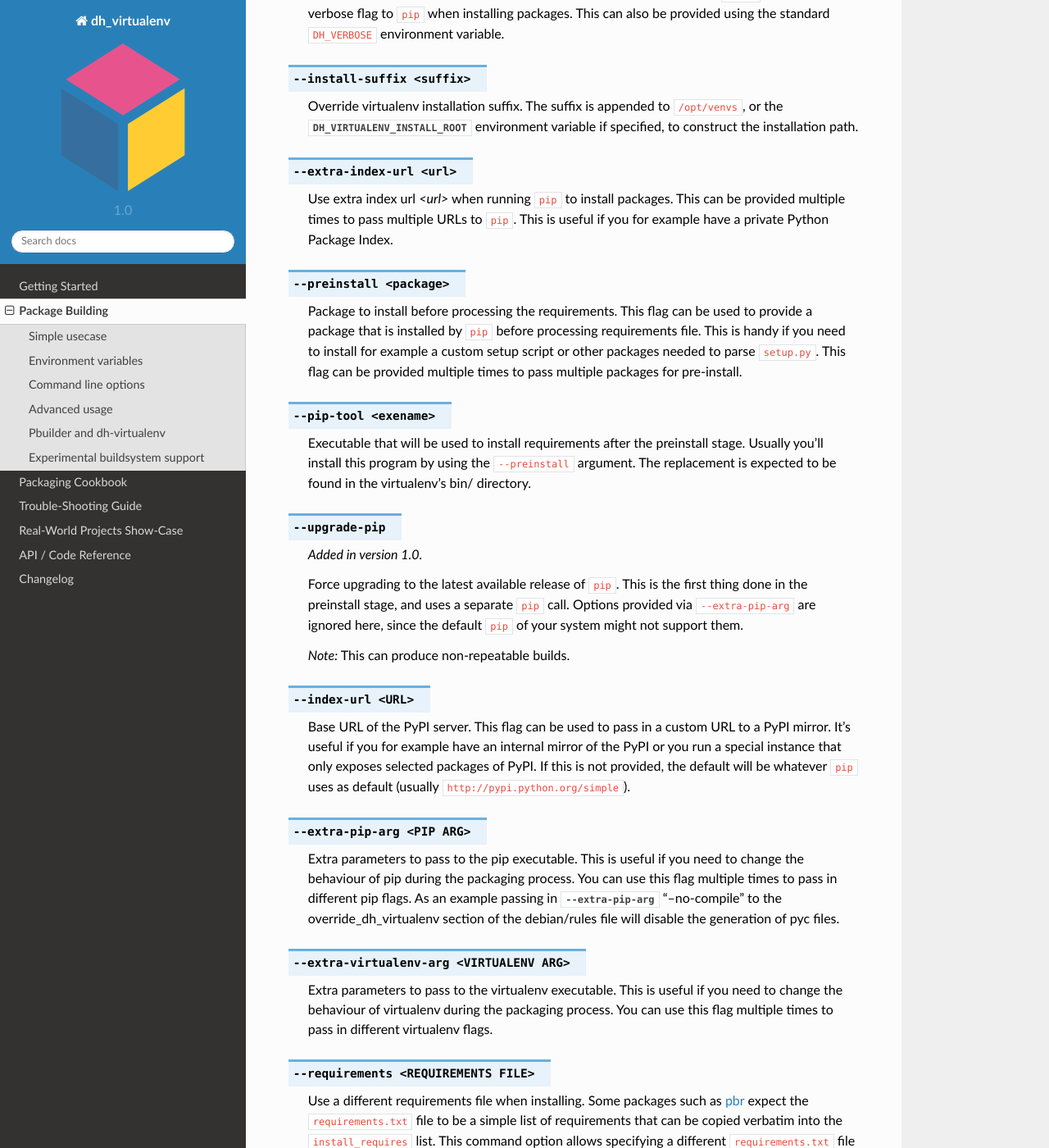
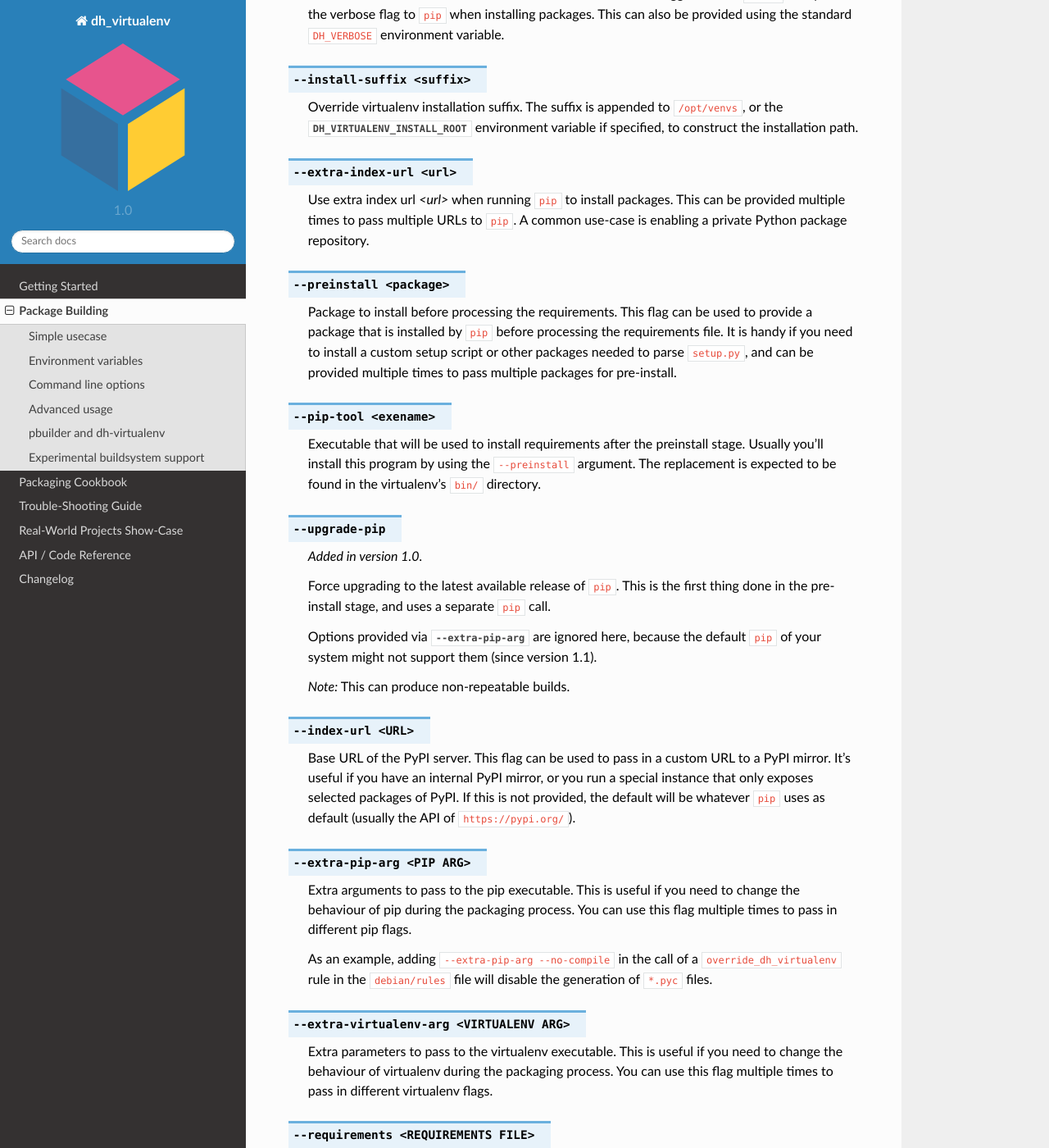
Before and after one commit to spotify/dh-virtualenv, a Sphinx documentation site: the page built from doc/usage.rst, in a window 1280 px wide and 1400 px high, scrolled down 1686 px. Shown: the whole window at 82% size. Built offline with Sphinx 7.4.7 and the Read the Docs theme 2.0.0, drawn with Linux system fonts in a browser that asks for light colours; some of the changed text lies outside the part shown.

Commit message:
docs: rework of 'usage'

```diff
--- a/doc/usage.rst
+++ b/doc/usage.rst
@@ -2,34 +2,35 @@
  Package Building
 ==================
 
-Building packages with *dh-virtualenv* is relatively easy to start
-with but it also supports lot of customization to fit in your general
-needs.
+Building packages with *dh-virtualenv* is relatively easy to start with,
+but it also supports lot of customization to match your specific needs.
 
 By default, *dh-virtualenv* installs your packages under
-``/opt/venvs/<packagename>``. The package name is provided by
+``/opt/venvs/«packagename»``. The package name is provided by
 the ``debian/control`` file.
 
-To use an alternative install prefix, add a line like
+To use an alternative install prefix, add a line like the following
+to the top of your ``debian/rules`` file.
 
 .. code-block:: make
 
-  export DH_VIRTUALENV_INSTALL_ROOT=</your/custom/install/dir>
+    export DH_VIRTUALENV_INSTALL_ROOT=«/your/custom/install/dir»
 
-to the top of your ``debian/rules`` file. dh_virtualenv will use
+dh_virtualenv will now use the value of
 :envvar:`DH_VIRTUALENV_INSTALL_ROOT` instead of ``/opt/venvs``
 when it constructs the install path.
 
-To use an install suffix other than the package name, call the
-``dh_virtualenv`` command using the :option:`--install-suffix` command
-line option. See Advanced Usage for further information on passing
+To use an install suffix other than the package name, call
+``dh_virtualenv`` using the :option:`--install-suffix` command
+line option. See :ref:`advanced-usage` for further information on passing
 options.
+
 
 Simple usecase
 ==============
 
 To signal debhelper to use *dh-virtualenv* for building your
-package, you need to pass ``--with python-virtualenv`` to debhelper
+package, you need to pass ``--with python-virtualenv`` to the debhelper
 sequencer.
 
 In a nutshell, the simplest ``debian/rules`` file to build using
@@ -37,10 +38,10 @@
 
 .. code-block:: make
 
-  #!/usr/bin/make -f
+    #!/usr/bin/make -f
 
-  %:
-  	dh $@ --with python-virtualenv
+    %:
+            dh $@ --with python-virtualenv
 
 However, the tool makes a few assumptions of your project's structure:
 
@@ -65,27 +66,28 @@
 
    Define a custom root location to install your package(s). The
    resulting location for a specific package will be
-   ``/path/to/install/root/<packagename>`` unless
-   :option:`--install-suffix` is used.
+   ``$DH_VIRTUALENV_INSTALL_ROOT/«<packagename»``,
+   unless :option:`--install-suffix` is also used to change ``«<packagename»``.
+
 
 Command line options
 ====================
 
-To change the default behavior the ``dh_virtualenv`` command accepts a
+To change its default behavior, the ``dh_virtualenv`` command accepts a
 few command line options:
 
 .. cmdoption:: -p <package>, --package <package>
 
-   Act on the package named *<package>*
+   Act on the package named *<package>*.
 
 .. cmdoption:: -N <package>, --no-package <package>
 
-   Do not act on the specified package
+   Do not act on the specified package.
 
 .. cmdoption:: -v, --verbose
 
-   Turn on verbose mode. This has a few effects: it sets root logger
-   level to ``DEBUG`` and passes verbose flag to ``pip`` when
+   Turn on verbose mode. This has a few effects: it sets the root logger
+   level to ``DEBUG``, and passes the verbose flag to ``pip`` when
    installing packages. This can also be provided using the standard
    ``DH_VERBOSE`` environment variable.
 
@@ -100,16 +102,15 @@
 
    Use extra index url *<url>* when running ``pip`` to install
    packages. This can be provided multiple times to pass multiple URLs
-   to ``pip``. This is useful if you for example have a private Python
-   Package Index.
+   to ``pip``. A common use-case is enabling a private Python package repository.
 
 .. cmdoption:: --preinstall <package>
 
    Package to install before processing the requirements. This flag
    can be used to provide a package that is installed by ``pip``
-   before processing requirements file. This is handy if you need to
-   install for example a custom setup script or other packages needed
-   to parse ``setup.py``. This flag can be provided multiple times to
+   before processing the requirements file. It is handy if you need to
+   install a custom setup script or other packages needed
+   to parse ``setup.py``, and can be provided multiple times to
    pass multiple packages for pre-install.
 
 .. cmdoption:: --pip-tool <exename>
@@ -117,37 +118,40 @@
    Executable that will be used to install requirements after the
    preinstall stage.  Usually you'll install this program by using the
    ``--preinstall`` argument. The replacement is expected to be found
-   in the virtualenv's bin/ directory.
+   in the virtualenv's ``bin/`` directory.
 
 .. cmdoption:: --upgrade-pip
 
    .. versionadded:: 1.0
 
    Force upgrading to the latest available release of ``pip``.
-   This is the first thing done in the preinstall stage,
+   This is the first thing done in the pre-install stage,
    and uses a separate ``pip`` call.
-   Options provided via ``--extra-pip-arg`` are ignored here,
-   since the default ``pip`` of your system might not support them.
+
+   Options provided via :option:`--extra-pip-arg` are ignored here,
+   because the default ``pip`` of your system might not support them
+   (since version 1.1).
 
    *Note:* This can produce non-repeatable builds.
 
 .. cmdoption:: --index-url <URL>
 
    Base URL of the PyPI server. This flag can be used to pass in a
-   custom URL to a PyPI mirror. It's useful if you for example have an
-   internal mirror of the PyPI or you run a special instance that only
+   custom URL to a PyPI mirror. It's useful if you have an
+   internal PyPI mirror, or you run a special instance that only
    exposes selected packages of PyPI. If this is not provided, the
-   default will be whatever ``pip`` uses as default (usually
-   ``http://pypi.python.org/simple``).
+   default will be whatever ``pip`` uses as default (usually the API of
+   ``https://pypi.org/``).
 
 .. cmdoption:: --extra-pip-arg <PIP ARG>
 
-   Extra parameters to pass to the pip executable. This is useful if
+   Extra arguments to pass to the pip executable. This is useful if
    you need to change the behaviour of pip during the packaging process.
    You can use this flag multiple times to pass in different pip flags.
-   As an example passing in :option:`--extra-pip-arg` "--no-compile" to the
-   override_dh_virtualenv section of the debian/rules file will
-   disable the generation of pyc files.
+
+   As an example, adding ``--extra-pip-arg --no-compile`` in the call of a
+   ``override_dh_virtualenv`` rule in the ``debian/rules`` file will
+   disable the generation of ``*.pyc`` files.
 
 .. cmdoption:: --extra-virtualenv-arg <VIRTUALENV ARG>
 
@@ -167,7 +171,7 @@
 
 .. cmdoption:: --setuptools
 
-   Use setuptools instead of distribute in the virtualenv
+   Use setuptools instead of distribute in the virtualenv.
 
 .. cmdoption:: --setuptools-test
 
@@ -185,9 +189,9 @@
 
 .. cmdoption:: --builtin-venv
 
-   Enable the use of the build-in ``venv`` module, i.e. use ``python
-   -m venv`` to create the virtualenv. For this to work, requires
-   Python 3.4 or later to be used, e.g. by using the option
+   Enable the use of the build-in ``venv`` module, i.e. use ``python -m venv``
+   to create the virtualenv. It will only work with Python 3.4 or later,
+   e.g. by using the option
    :option:`--python` ``/usr/bin/python3.4``. (Python 3.3 has the
    ``venv`` module, but virtualenvs created with Python 3.3 are not
    bootstrapped with setuptools or pip.)
@@ -224,27 +227,29 @@
       This option has no effect. See :option:`--setuptools-test`.
 
 
+.. _advanced-usage:
+
 Advanced usage
 ==============
 
-To provide command line options to ``dh_virtualenv`` sequence the
-override mechanism of the debhelper is the best tool.
+To provide command line options to the ``dh_virtualenv`` step,
+use debhelper's override mechanism.
 
-Following ``debian/rules`` will provide *http://example.com* as
-additional Python Package Index URI:
+The following ``debian/rules`` will provide *http://example.com* as
+an additional source of Python packages:
 
 .. code-block:: make
 
-  #!/usr/bin/make -f
+    #!/usr/bin/make -f
 
-  %:
-  	dh $@ --with python-virtualenv
+    %:
+            dh $@ --with python-virtualenv
 
-  override_dh_virtualenv:
-  	dh_virtualenv --extra-index-url http://example.com
+    override_dh_virtualenv:
+            dh_virtualenv --extra-index-url http://example.com
 
 
-Pbuilder and dh-virtualenv
+pbuilder and dh-virtualenv
 ==========================
 
 Building your Debian package in a pbuilder_ environment can help to ensure
@@ -301,10 +309,10 @@
 
 .. code-block:: make
 
-                #!/usr/bin/make -f
+    #!/usr/bin/make -f
 
-                %:
-                	dh $@ --buildsystem=dh_virtualenv
+    %:
+            dh $@ --buildsystem=dh_virtualenv
 
 Using the buildsystem instead of the part of the sequence (in other
 words, instead of the ``--with python-virtualenv``) one can get more
@@ -317,13 +325,13 @@
 
 .. code-block:: make
 
-                #!/usr/bin/make -f
+    #!/usr/bin/make -f
 
-                %:
-                	dh $@ --buildsystem=dh_virtualenv
+    %:
+            dh $@ --buildsystem=dh_virtualenv
 
-                override_dh_auto_test:
-                	py.test test/
+    override_dh_auto_test:
+            py.test test/
 
 In addition the separation of build and install steps makes it
 possible to use ``debian/install`` files to include built files into
@@ -353,6 +361,7 @@
    For example:
 
    .. code-block::make
+
       export DH_VIRTUALENV_INSTALL_SUFFIX=venv
 
 .. envvar:: DH_REQUIREMENTS_FILE
@@ -370,6 +379,7 @@
    version. For example:
 
    .. code-block::make
+
       export DH_UPGRADE_PIP=8.1.2
 
 .. envvar:: DH_UPGRADE_SETUPTOOLS
```
Also changed, not shown: other parts of doc/usage.rst (+16 -14 lines).
